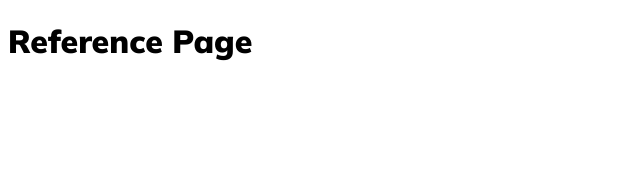
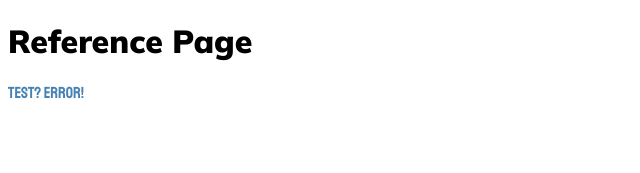
Before and after one commit to leocabbage2008/tsa-space, a React (Create React App) app: page /ref in a window 1280 px wide. Shown: the top 173 px of the page, without its empty margins (0-640 px from the left). Built offline with nearby package versions, Linux system fonts and the light colour scheme.

Commit message:
reorganized assets and pages

```diff
--- a/src/index.css
+++ b/src/assets/css/index.css
@@ -7,12 +7,14 @@ h1 {
 a {
   font-family: 'Staatliches', cursive;
   text-decoration: none;
-  transition: transform 250ms;
+  transition: transform 250ms ease-in-out;
   color: steelblue;
+  float: left;
+  clear: left;
 }
 
 a:hover {
-  transform: translateX(3px);
+  transform: translateX(5px);
 }
 
 a:visited {
--- a/src/pages/ErrorPage/index.jsx
+++ b/src/pages/ErrorPage.jsx
@@ -1,4 +1,3 @@
-import './index.css';
 import React from 'react';
 
 export default function ErrorPage() {
--- a/src/pages/HomePage/index.jsx
+++ b/src/pages/HomePage.jsx
@@ -1,4 +1,3 @@
-import './index.css';
 import React from 'react';
 
 export default function HomePage() {
--- a/src/pages/HomePage/index.css
+++ /dev/null
@@ -1,3 +0,0 @@
-a {
-  display: block;
-}
--- /dev/null
+++ b/src/pages/ReferencePage.jsx
@@ -0,0 +1,10 @@
+import React from 'react';
+
+export default function ReferencePage() {
+  return (
+    <div>
+      <h1>Reference Page</h1>
+      <a href='/error'>test? error!</a>
+    </div>
+  );
+}
--- a/src/pages/ReferencePage/index.jsx
+++ /dev/null
@@ -1,6 +0,0 @@
-import './index.css';
-import React from 'react';
-
-export default function ReferencePage() {
-  return <h1>Reference Page</h1>;
-}
--- a/src/pages/SourcesPage/index.jsx
+++ b/src/pages/SourcesPage.jsx
@@ -1,4 +1,3 @@
-import './index.css';
 import React from 'react';
 
 export default function SourcesPage() {
```
Also changed, not shown: src/App.jsx (+5 -5 lines), src/assets/images/png.png (added), src/pages/ErrorPage/index.css (deleted), src/pages/ReferencePage/index.css (deleted), src/pages/SourcesPage/index.css (deleted).
